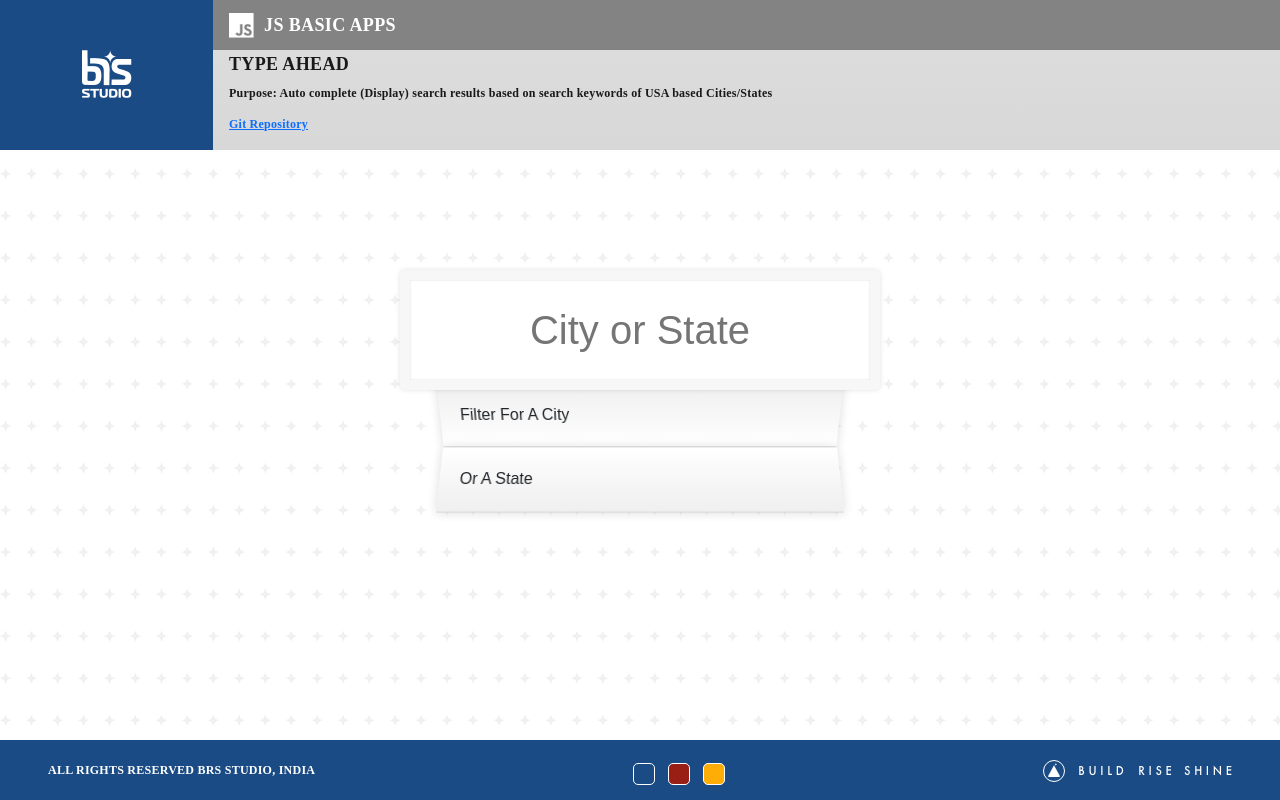
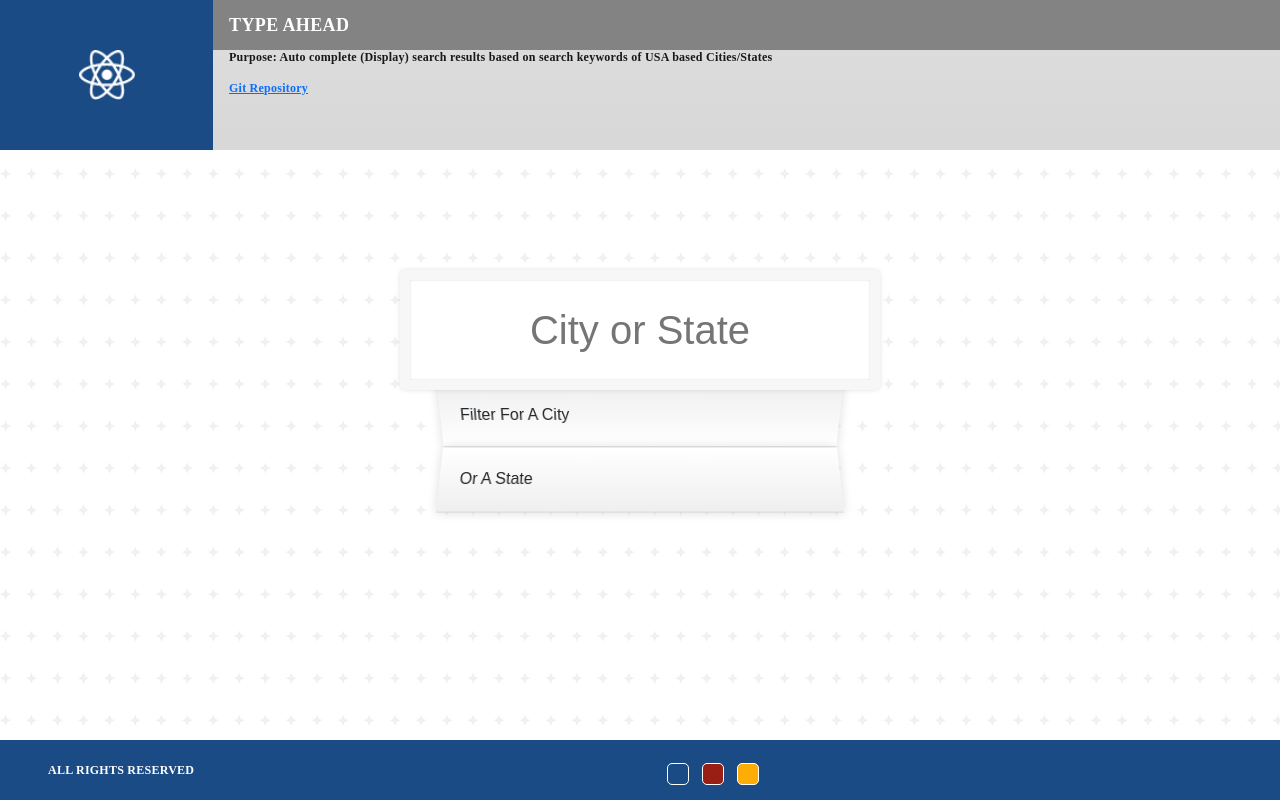
Before and after one commit to KDeepika-brs/Type-ahead, a plain HTML site: page index.html in a window 1280 px wide. Drawn offline with nearby package versions, Linux system fonts and the light colour scheme.

Commit message:
Update index.html

```diff
--- a/index.html
+++ b/index.html
@@ -8,40 +8,40 @@
 
 <!DOCTYPE html>
 <html lang="en">
+
 <head>
   <meta charset="UTF-8" />
   <meta name="viewport" content="width=device-width, initial-scale=1.0" />
   <meta http-equiv="X-UA-Compatible" content="ie=edge" />
   <title>Type Ahead | JS Basic Apps</title>
   <link rel="icon" href="http://203.193.173.125/buildriseshine/favicon.png" />
-    <link
-      href="https://cdn.jsdelivr.net/npm/bootstrap@5.3.0-alpha1/dist/css/bootstrap.min.css"
-      rel="stylesheet"
-      integrity="sha384-GLhlTQ8iRABdZLl6O3oVMWSktQOp6b7In1Zl3/Jr59b6EGGoI1aFkw7cmDA6j6gD"
-      crossorigin="anonymous"
-    />
+  <link href="https://cdn.jsdelivr.net/npm/bootstrap@5.3.0-alpha1/dist/css/bootstrap.min.css" rel="stylesheet"
+    integrity="sha384-GLhlTQ8iRABdZLl6O3oVMWSktQOp6b7In1Zl3/Jr59b6EGGoI1aFkw7cmDA6j6gD" crossorigin="anonymous" />
   <link rel="stylesheet" href="assets/css/style.css" />
   <link rel="stylesheet" href="assets/css/typeahead.css" />
 </head>
+
 <body>
   <header>
     <div class="d-flex bg-gradient">
       <div class="d-flex flex-grow-1">
         <nav class="courseTitle">
           <button class="navbar-brand border-0">
-              <img src="assets/img/logo.png" alt="logo" />
+            <img src="assets/img/react-2@2x.png" alt="logo" />
           </button>
         </nav>
         <div class="flex-grow-1">
           <div class="ReactTitle ps-3 d-flex align-items-center">
-              <img src="assets/img/logo-javascript@2x.png" alt="logo" />
-              <h3 class="mb-0">JS Basic Apps</h3>
+
+            <h3 class="mb-0">Type Ahead</h3>
           </div>
           <div class="d-flex ps-3 align-items-center">
             <div class="flex-grow-1">
-                <h4>Type Ahead</h4>
-                <p class="pb-0 mb-3 text-start">Purpose: Auto complete (Display) search results based on search keywords of USA based Cities/States</p>
-                <p class="pb-0 mt-0 text-start"><a href="https://github.com/brs-studio/js-basics/tree/main/type-ahead" target="_blank" >Git Repository</a></p>
+
+              <p class="pb-0 mb-3 text-start">Purpose: Auto complete (Display) search results based on search keywords
+                of USA based Cities/States</p>
+              <p class="pb-0 mt-0 text-start"><a href="https://github.com/KDeepika-brs/Type-ahead" target="_blank">Git
+                  Repository</a></p>
             </div>
           </div>
         </div>
@@ -61,27 +61,19 @@
 
   <footer class="footer footer-dark">
     <div class="d-flex justify-content-between px-5">
-        <div>ALL RIGHTS RESERVED BRS STUDIO, INDIA</div>
+      <div>ALL RIGHTS RESERVED</div>
       <div>
-          <button
-            onclick="setTheme('#1A4B84')"
-            class="theme-switch theme-switch-chathams_blue"
-          ></button>
-          <button
-            onclick="setTheme('#991E14')"
-            class="theme-switch theme-switch-tamarillo"
-          ></button>
-          <button
-            onclick="setTheme('#FEAD06')"
-            class="theme-switch theme-switch-yellow_sea"
-          ></button>
+        <button onclick="setTheme('#1A4B84')" class="theme-switch theme-switch-chathams_blue"></button>
+        <button onclick="setTheme('#991E14')" class="theme-switch theme-switch-tamarillo"></button>
+        <button onclick="setTheme('#FEAD06')" class="theme-switch theme-switch-yellow_sea"></button>
       </div>
       <div>
-          <img src="assets/img/footer-logo.png" alt="logo" />
+
       </div>
     </div>
   </footer>
   <script src="assets/js/data.js" defer></script>
   <script src="assets/js/script.js" defer></script>
 </body>
+
 </html>
```
Lines whose indentation alone changed are shown as unchanged.
